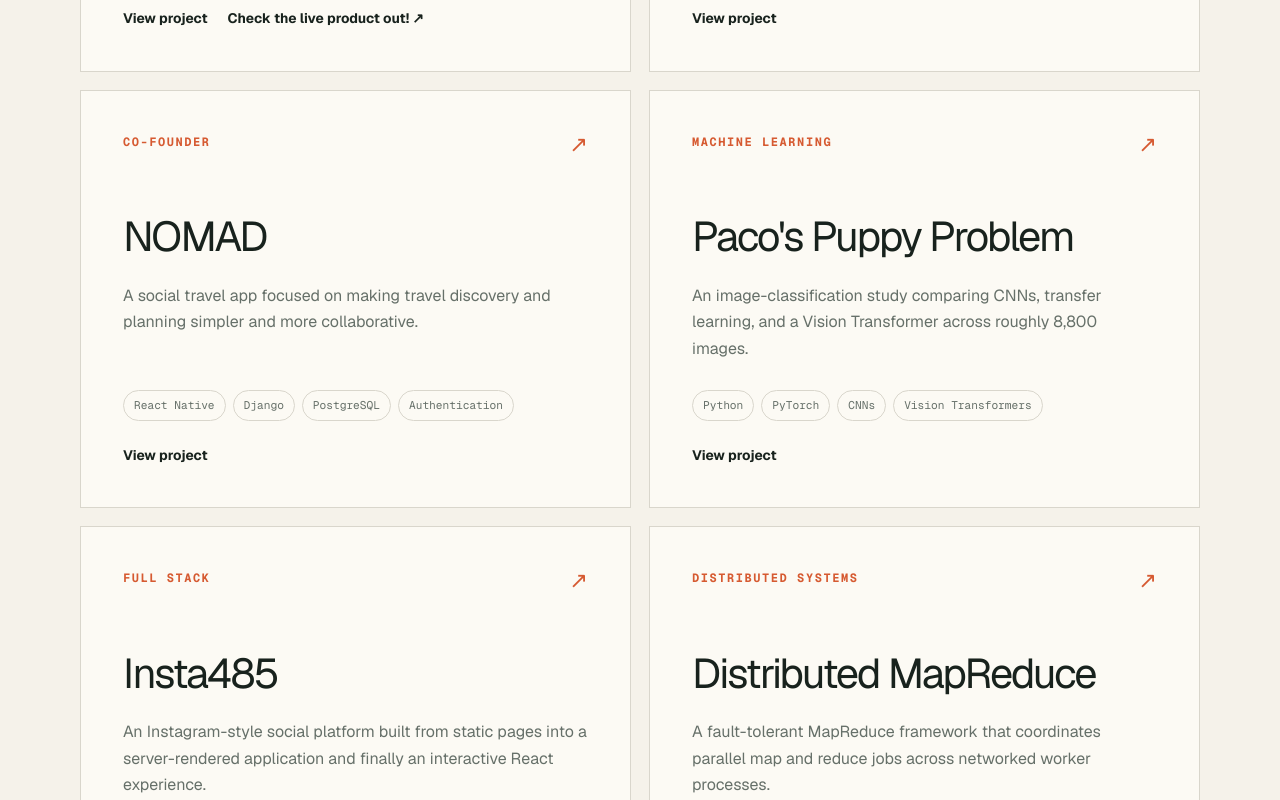
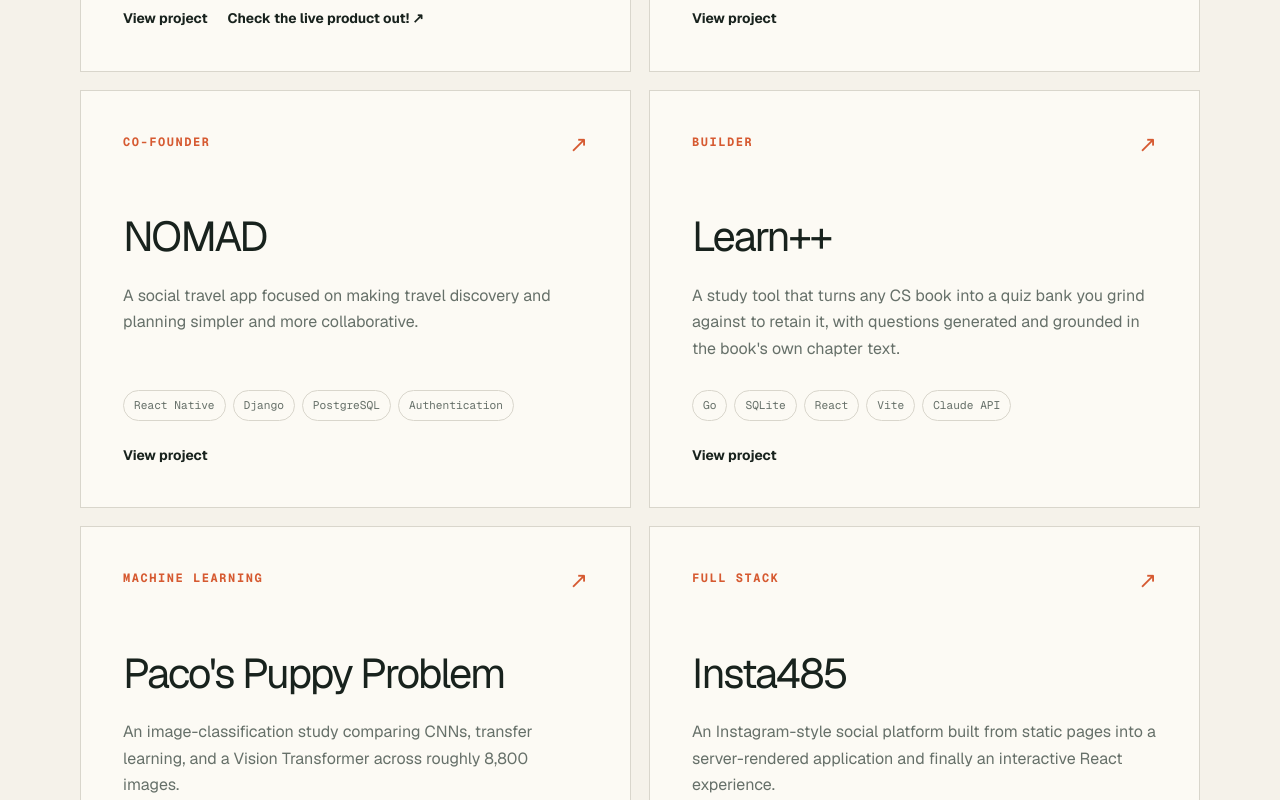
Before and after one commit to apcolon/PersonalWebsite, a Next.js app: page /projects in a window 1280 px wide. Shown: the part 960-1760 px from the top of the page. Built offline with nearby package versions, Linux system fonts and the light colour scheme.

Commit message:
Add Learn++ to projects

```diff
--- a/src/data/projects.ts
+++ b/src/data/projects.ts
@@ -73,6 +73,24 @@
       "Developed against a Django backend backed by PostgreSQL",
     ],
     technologies: ["React Native", "Django", "PostgreSQL", "Authentication"],
+  },
+  {
+    slug: "learn-plus-plus",
+    title: "Learn++",
+    role: "Builder",
+    category: "Full Stack",
+    date: "June 2026",
+    description:
+      "A study tool that turns any CS book into a quiz bank you grind against to retain it, with questions generated and grounded in the book's own chapter text.",
+    overview:
+      "Learn++ closes the gap between reading a CS book and actually retaining it. A Go and SQLite backend extracts a chosen chapter's text and prompts Claude to author a question bank grounded in that material, then serves cards through a React frontend. A mastery engine weights each card so weak or unseen questions resurface more often, while a points system rewards first-try and streak performance. The first target book is A Tour of C++.",
+    highlights: [
+      "Generates chapter-grounded question banks with claude-sonnet-4-6 from extracted book text",
+      "Built a mastery engine that reweights cards based on right and wrong answers",
+      "Supports multiple choice, true/false, self-graded recall, and typed free-response questions",
+      "Tracks session and lifetime stats with a streak- and difficulty-scaled points system",
+    ],
+    technologies: ["Go", "SQLite", "React", "Vite", "Claude API"],
   },
   {
     slug: "pacos-puppy-problem",
```
